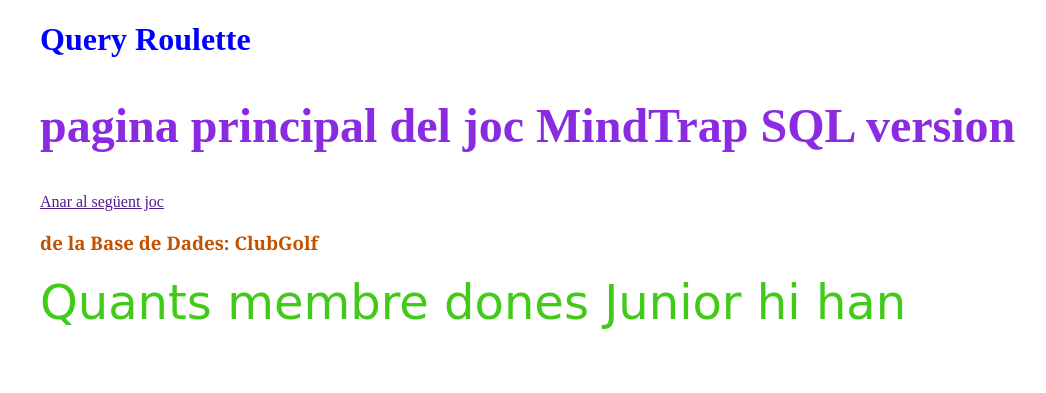
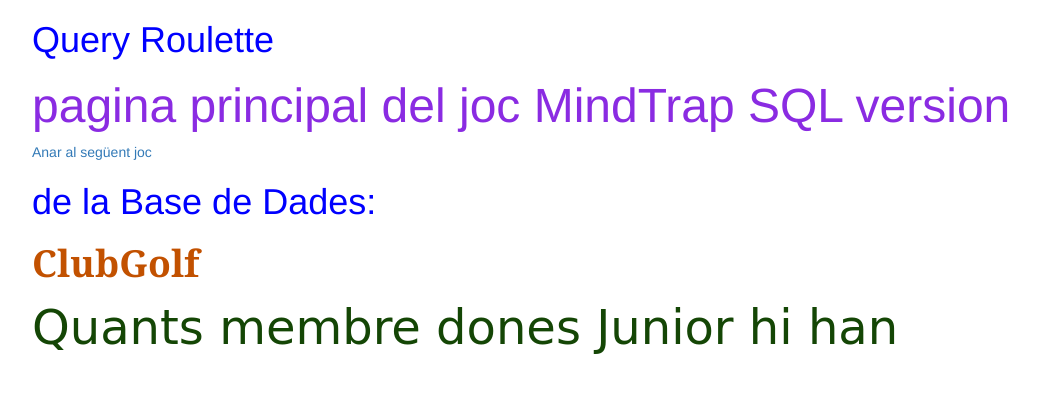
Before and after one commit to joanemili/my-first-blog, a Django app: page / in a window 1280 px wide. Shown: the top 393 px of the page, without its empty margins (160-1206 px from the left). Run offline with Django 3.2, Linux system fonts and the light colour scheme; data comes from the database, SQL or seed files in the repository; some libraries are stand-ins or nearby versions; some web fonts are replaced.

Commit message:
mes modificacions d'estil

```diff
--- a/ruleta_c/static/css/ruleta_c.css
+++ b/ruleta_c/static/css/ruleta_c.css
@@ -11,10 +11,12 @@ h2 {
 h3 {
     color:#C25100;
     font-family: 'Noto Serif', serif;
+    float: center;
+    font-size: 28pt;
 }
 
 .consulta {
-    color: #41ca18;
+    color: #144605;
     font-family: 'Hachi Maru Pop', cursive;
     float: center;
     font-size: 36pt;
--- a/ruleta_c/templates/ruleta_c/query_roulette.html
+++ b/ruleta_c/templates/ruleta_c/query_roulette.html
@@ -3,7 +3,8 @@
 
 
     <head>
-
+        <link rel="stylesheet" href="//maxcdn.bootstrapcdn.com/bootstrap/3.2.0/css/bootstrap.min.css">
+        <link rel="stylesheet" href="//maxcdn.bootstrapcdn.com/bootstrap/3.2.0/css/bootstrap-theme.min.css">
         <link rel="preconnect" href="https://fonts.gstatic.com">
         <link href="https://fonts.googleapis.com/css2?family=Hachi+Maru+Pop&display=swap" rel="stylesheet">
         <link href="https://fonts.googleapis.com/css2?family=Hachi+Maru+Pop&family=Noto+Serif:wght@700&display=swap" rel="stylesheet">
@@ -32,7 +33,9 @@
         <div>
             {% for cons in consulta %}
 
-                <h3> de la Base de Dades: <strong> {{cons.base_id}} </strong> </h3>
+                <h1> de la Base de Dades: </h1>
+                <h3> <strong> {{cons.base_id}} </strong> </h3>
+
                 <div class="consulta">
 
                     {{ cons }}
```
Also changed, not shown: 1 other file.
